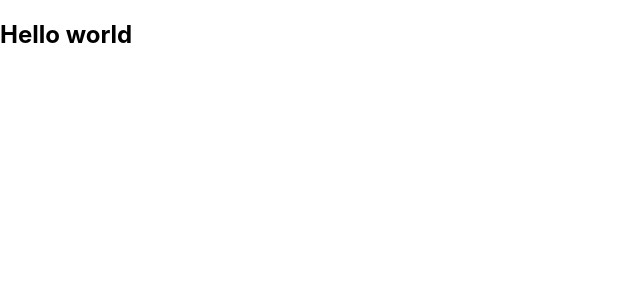
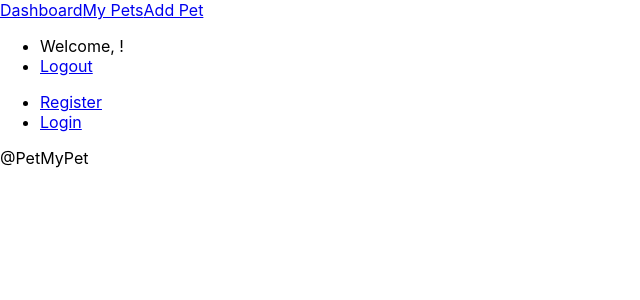
Before and after one commit to danihr23/my_react_app_pets, a React (Create React App) app: page / in a window 1280 px wide. Shown: the top 300 px of the page, without its empty margins (0-640 px from the left). Built offline with nearby package versions, Linux system fonts and the light colour scheme.

Commit message:
header_footer_added

```diff
--- a/src/App.js
+++ b/src/App.js
@@ -1,10 +1,14 @@
-import logo from './logo.svg';
+
 import './App.css';
+
+import Header from './components/Header/Header'
+import Footer from './components/Footer/Footer'
 
 function App() {
   return (
     <div className="container">
-     <h2>Hello world</h2>
+     <Header/>
+     <Footer/>
     </div>
   );
 }
--- /dev/null
+++ b/src/components/Footer/Footer.js
@@ -0,0 +1,11 @@
+
+
+const Footer =()=>{
+    return(
+<footer id="site-footer">
+            <p>@PetMyPet</p>
+        </footer>
+    )
+};
+
+export default Footer;
--- /dev/null
+++ b/src/components/Header/Header.js
@@ -0,0 +1,33 @@
+
+
+const Header = (params) => {
+    return (
+        <header id="site-header">
+            <nav class="navbar">
+
+                <section class="navbar-dashboard">
+                    <div class="first-bar">
+                        <a href="#">Dashboard</a>
+                        <a class="button" href="#">My Pets</a>
+                        <a class="button" href="#">Add Pet</a>
+                    </div>
+                    <div class="second-bar">
+                        <ul>
+                            <li>Welcome, !</li>
+                            <li><a href="#"><i class="fas fa-sign-out-alt"></i> Logout</a></li>
+                        </ul>
+                    </div>
+                </section>
+                <section class="navbar-anonymous">
+                    <ul>
+                        <li><a href="#"><i class="fas fa-user-plus"></i> Register</a></li>
+                        <li><a href="#"><i class="fas fa-sign-in-alt"></i> Login</a></li>
+                    </ul>
+                </section>
+            </nav>
+        </header>
+    );
+
+}
+
+export default Header;
```
